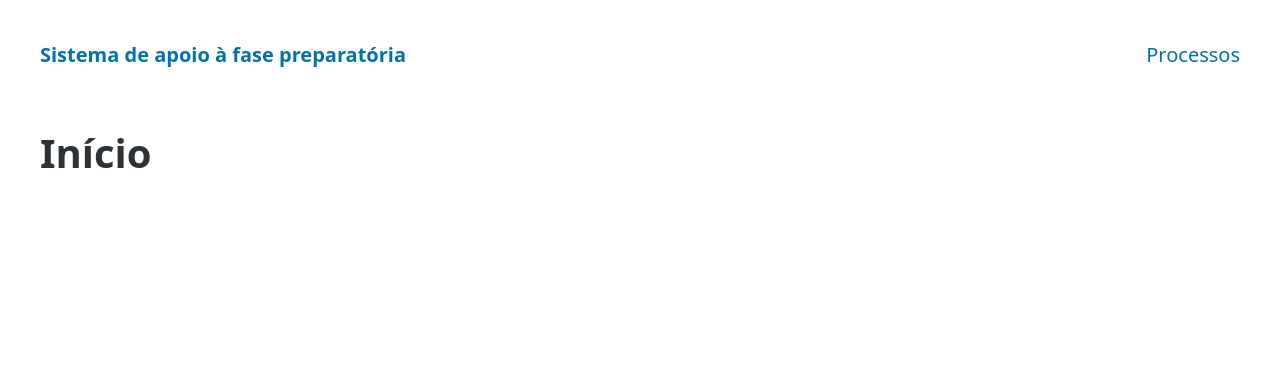
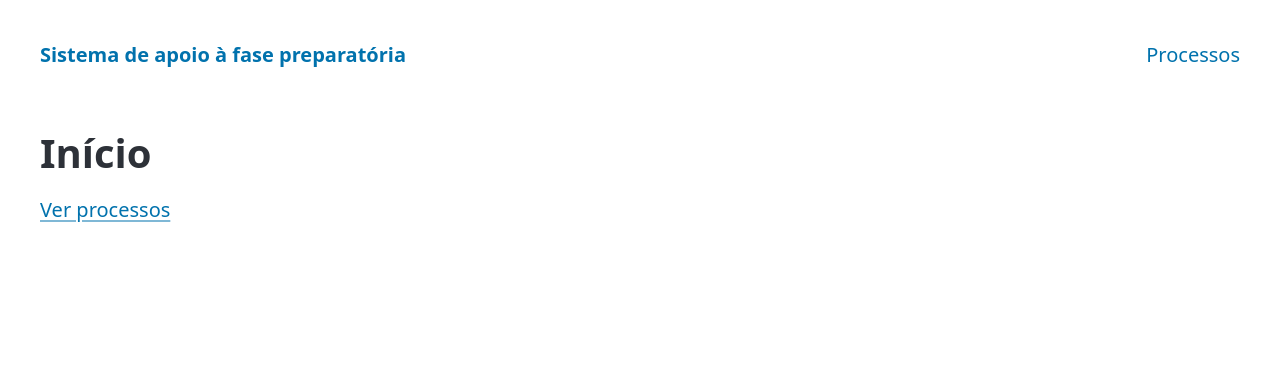
Before and after one commit to RNobre1/tcc-licitacoes-municipais, a Django app: page / in a window 1280 px wide. Shown: the top 370 px of the page. Run offline with Django 5.2, Linux system fonts and the light colour scheme; parts of the project's set-up code (start-up, migrations or seed data) failed here and were passed over.

Commit message:
feat(procurement): add link to procurement list on home page

```diff
--- a/code/procurement/templates/procurement/home.html
+++ b/code/procurement/templates/procurement/home.html
@@ -2,4 +2,8 @@
 
 {% block content %}
 <h1>Início</h1>
+
+<p>
+    <a href="{% url 'procurement:list' %}">Ver processos</a>
+</p>
 {% endblock %}
```
